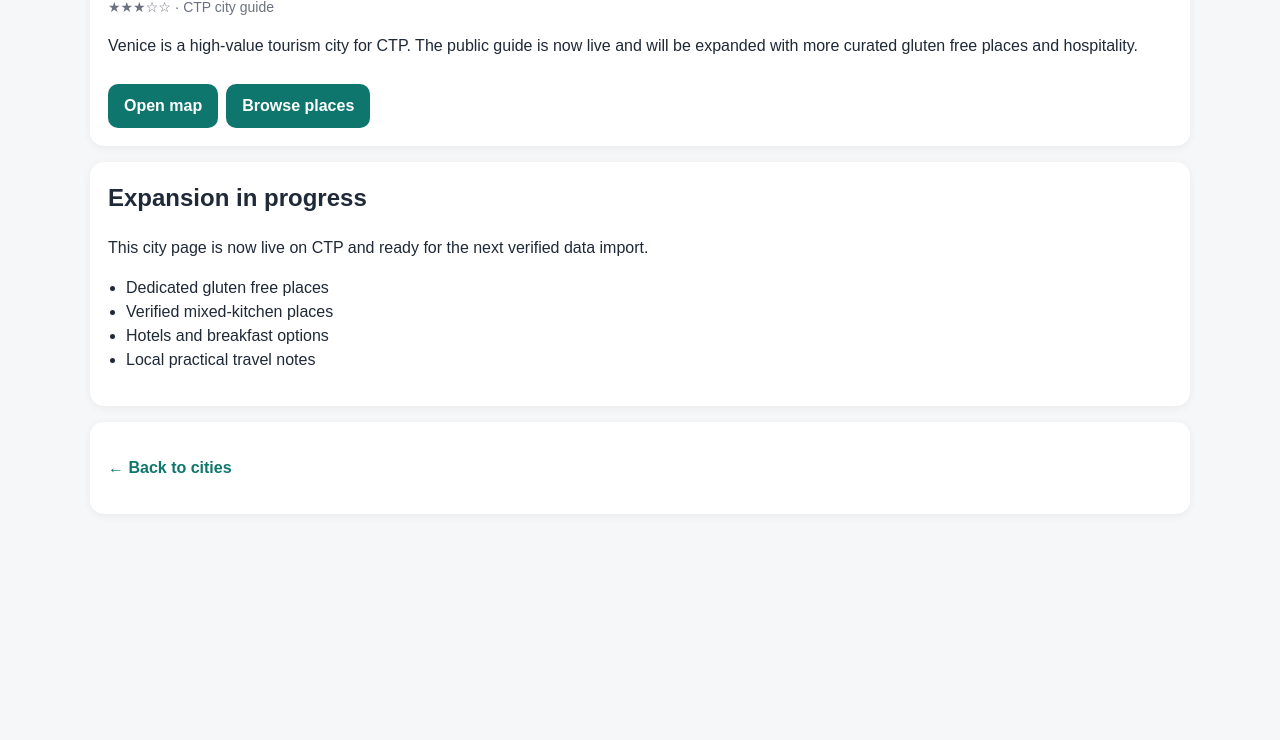
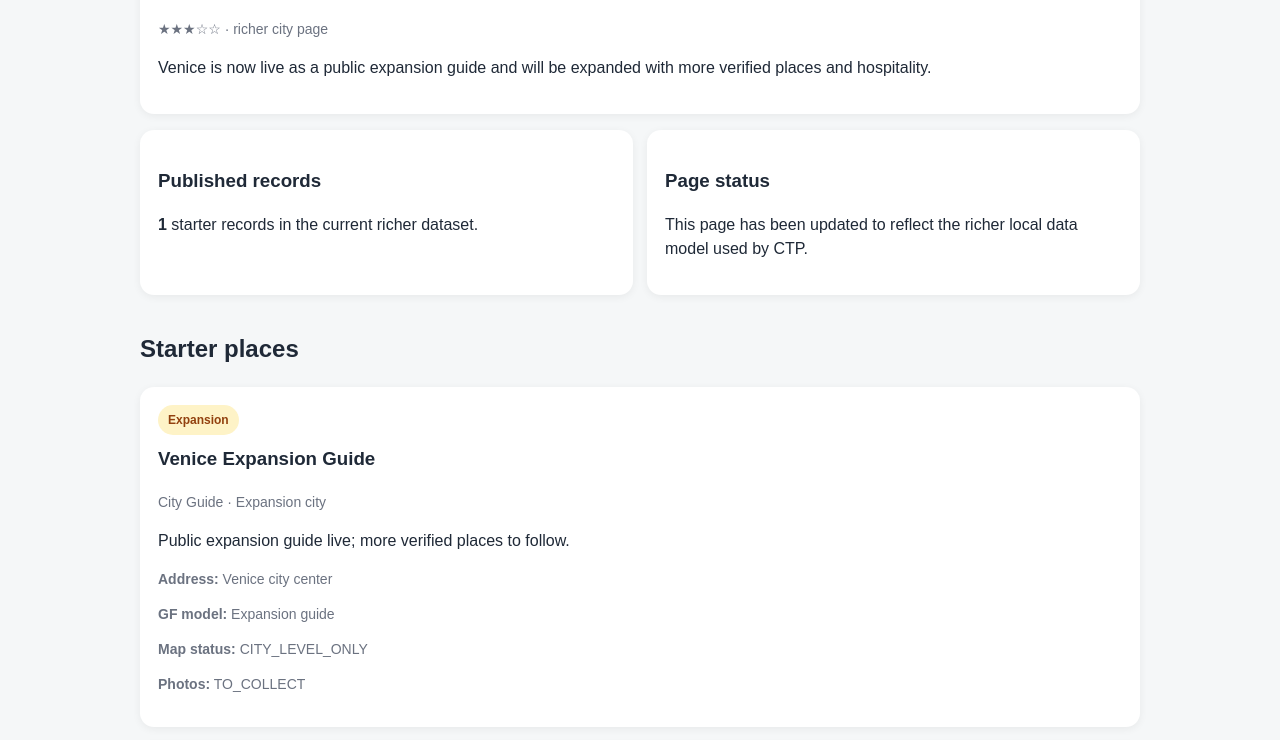
Before and after one commit to avvmatteosenesi-afk/celiac-travel-platform, a plain HTML site: page venice.html in a window 1280 px wide. Shown: the part 174-914 px from the top of the page. Before the commit the page ends 800 px from the top, so only its background shows below. Drawn offline with Linux system fonts and the light colour scheme.

Commit message:
Add files via upload

```diff
--- a/venice.html
+++ b/venice.html
@@ -1,16 +1,37 @@
-<!DOCTYPE html><html lang="en"><head><meta charset="UTF-8"><meta name="viewport" content="width=device-width, initial-scale=1.0"><title>Venice</title><style>
+<!DOCTYPE html>
+<html lang="en"><head><meta charset="UTF-8"><meta name="viewport" content="width=device-width, initial-scale=1.0"><title>Venice</title><style>
 body{margin:0;font-family:Arial,Helvetica,sans-serif;background:#f5f7f8;color:#1f2937;line-height:1.5}
 header{background:#0F766E;color:#fff;padding:18px 20px;font-weight:bold}
-.container{max-width:1100px;margin:auto;padding:24px 20px}
+.container{max-width:1000px;margin:auto;padding:24px 20px}
 .card{background:#fff;border-radius:14px;padding:18px;box-shadow:0 2px 8px rgba(0,0,0,.06);margin-bottom:16px}
 .grid{display:grid;grid-template-columns:repeat(auto-fit,minmax(240px,1fr));gap:14px}
 .badge{display:inline-block;padding:6px 10px;border-radius:999px;font-size:12px;font-weight:bold}
-.green{background:#dcfce7;color:#166534}
-.yellow{background:#fef3c7;color:#92400e}
+.green{background:#dcfce7;color:#166534}.yellow{background:#fef3c7;color:#92400e}
 .small{color:#6b7280;font-size:14px}
-.btn{display:inline-block;background:#0F766E;color:#fff;padding:10px 16px;border-radius:10px;text-decoration:none;margin-right:8px;margin-top:10px}
 a{color:#0F766E;text-decoration:none;font-weight:bold}
-h1,h2,h3{margin-top:0}
-.section-title{margin-top:28px}
-ul{padding-left:18px}
-</style></head><body><header>Celiac Travel Platform</header><div class="container"><h1>Venice</h1><div class='card'><div class='small'>★★★☆☆ · CTP city guide</div><p>Venice is a high-value tourism city for CTP. The public guide is now live and will be expanded with more curated gluten free places and hospitality.</p><a class='btn' href='/map.html'>Open map</a><a class='btn' href='/places.html'>Browse places</a></div><div class='card'><h2>Expansion in progress</h2><p>This city page is now live on CTP and ready for the next verified data import.</p><ul><li>Dedicated gluten free places</li><li>Verified mixed-kitchen places</li><li>Hotels and breakfast options</li><li>Local practical travel notes</li></ul></div><div class='card'><p><a href='/cities.html'>← Back to cities</a></p></div></div></body></html>
+</style></head>
+<body><header>Celiac Travel Platform</header><div class="container">
+<div class="card">
+  <h1>Venice</h1>
+  <p class="small">★★★☆☆ · richer city page</p>
+  <p>Venice is now live as a public expansion guide and will be expanded with more verified places and hospitality.</p>
+</div>
+<div class="grid">
+  <div class="card"><h3>Published records</h3><p><strong>1</strong> starter records in the current richer dataset.</p></div>
+  <div class="card"><h3>Page status</h3><p>This page has been updated to reflect the richer local data model used by CTP.</p></div>
+</div>
+<h2>Starter places</h2>
+
+        <div class="card">
+          <span class="badge yellow">Expansion</span>
+          <h3 style="margin-top:10px">Venice Expansion Guide</h3>
+          <p class="small">City Guide · Expansion city</p>
+          <p>Public expansion guide live; more verified places to follow.</p>
+          <p class="small"><strong>Address:</strong> Venice city center</p>
+          <p class="small"><strong>GF model:</strong> Expansion guide</p>
+          <p class="small"><strong>Map status:</strong> CITY_LEVEL_ONLY</p>
+          <p class="small"><strong>Photos:</strong> TO_COLLECT</p>
+        </div>
+
+<div class="card"><a href="/cities.html">← Back to cities</a></div>
+</div></body></html>
```
